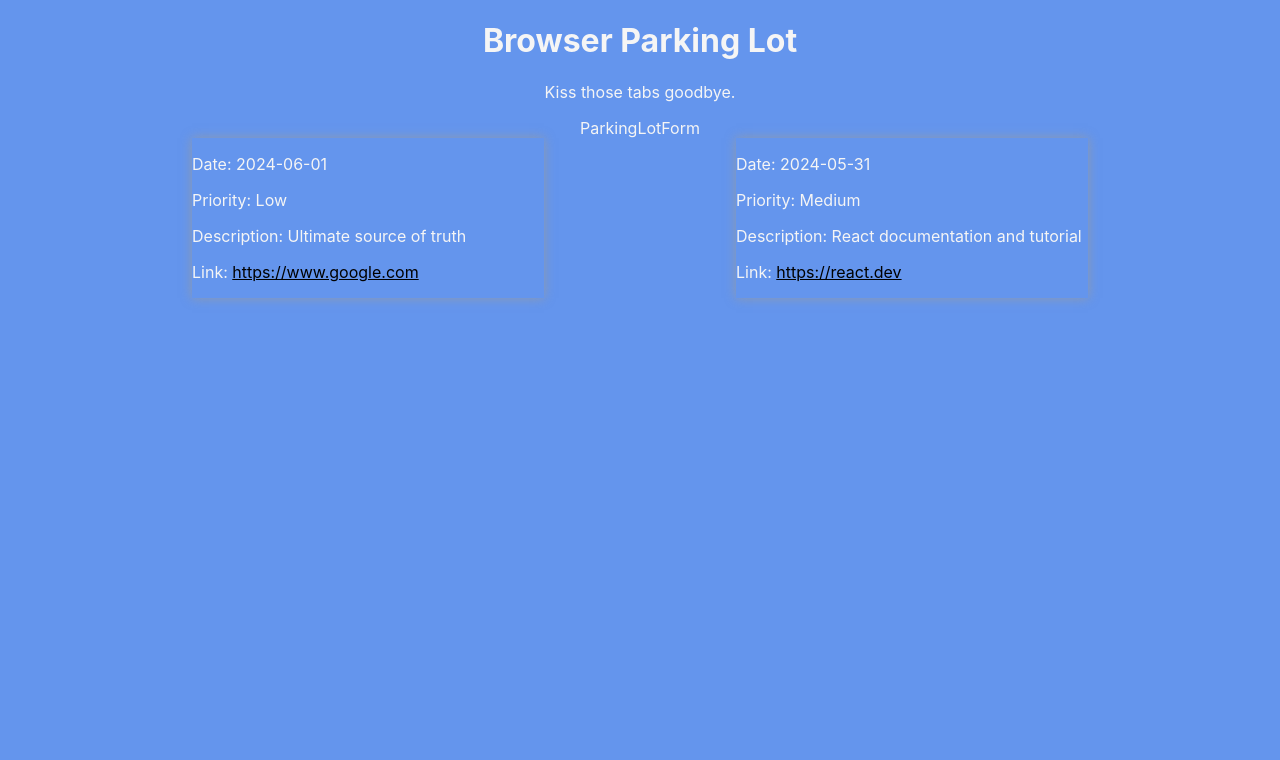
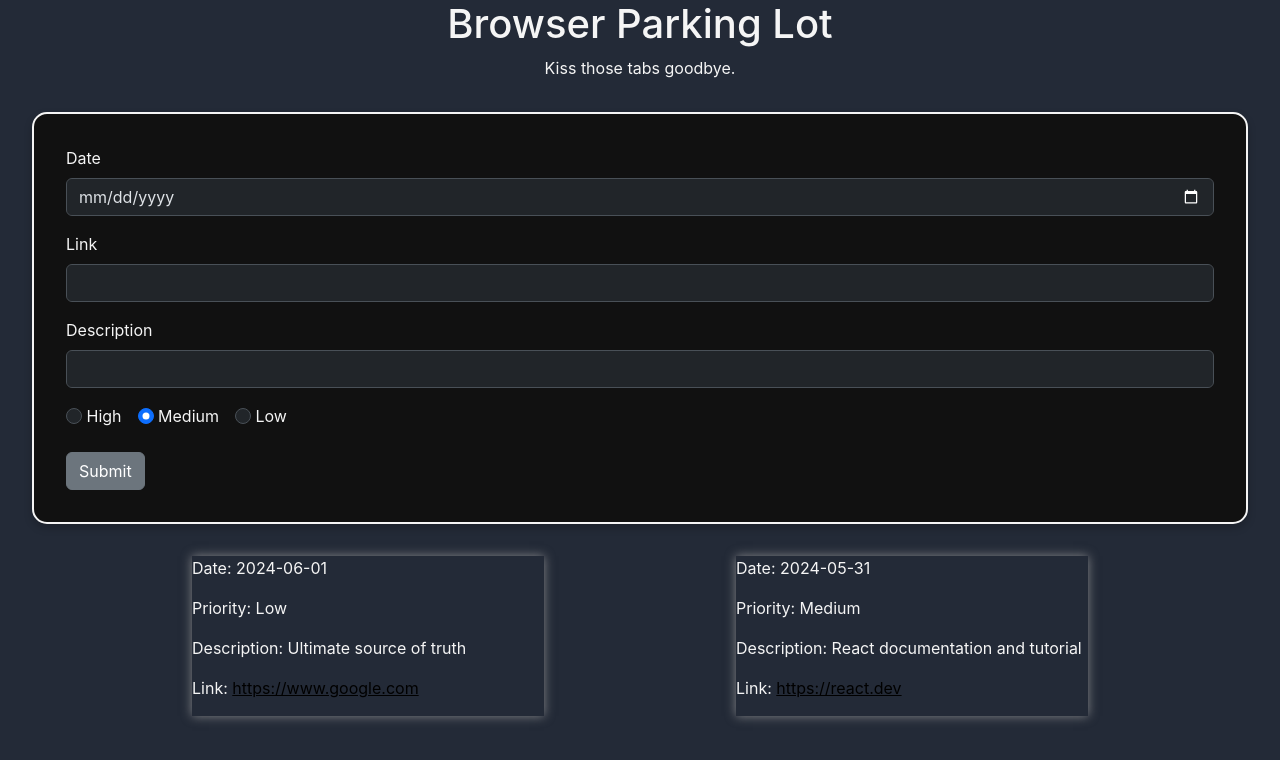
Before and after one commit to sinefileblue/reactParkingLot, a React (Create React App) app: page / in a window 1280 px wide. Shown: the top 760 px of the page. Built offline with nearby package versions, Linux system fonts and the light colour scheme.

Commit message:
update parkinglotforms/lists and styling

```diff
--- a/package.json
+++ b/package.json
@@ -6,10 +6,12 @@
   "dependencies": {
     "@testing-library/react": "^13.4.0",
     "@testing-library/user-event": "^13.5.0",
+    "bootstrap": "^5.3.3",
     "nanoid": "^5.0.7",
     "react": "^18.3.1",
     "react-dom": "^18.3.1",
-    "react-scripts": "5.0.1"
+    "react-scripts": "5.0.1",
+    "reactstrap": "^9.2.2"
   },
   "scripts": {
     "start": "react-scripts start",
--- /dev/null
+++ b/src/components/ParkingLotForm/ParkingLotForm.css
@@ -0,0 +1,10 @@
+.parking-lot-form {
+    margin: 2rem;
+    border: 2px solid whitesmoke;
+    border-radius: 15px;
+    box-shadow: 0 4px 8px rgba(0, 0, 0, 0.2);;
+    background-color: #111111;
+    padding: 2rem;
+    text-align: left;
+
+}
--- a/src/components/ParkingLotForm/ParkingLotForm.jsx
+++ b/src/components/ParkingLotForm/ParkingLotForm.jsx
@@ -1,7 +1,108 @@
-import React from 'react';
+import React, { useState } from 'react';
+import { Form, Button, FormGroup, Label, Input } from 'reactstrap';
+import './ParkingLotForm.css';
+
+const PRIORITIES = {
+    Low: 'Low',
+    Medium: 'Medium',
+    High: 'High',
+}
+
+
 
 export default function ParkingLotForm() {
+
+    const [date, setDate] = useState('');
+    const [link, setLink] = useState('');
+    const [description, setDescription] = useState('');
+    const [priority, setPriority] = useState(PRIORITIES.Medium);
+
+    function handleDateChange(e) {
+      setDate(e.target.value);
+    }
+
+    function handleLinkChange(e) {
+      setLink(e.target.value);
+    }
+
+    function handleDescriptionChange(e) {
+      setDescription(e.target.value);
+    }
+
   return (
-    <div>ParkingLotForm</div>
+    <Form data-bs-theme="dark" className="parking-lot-form">
+      <FormGroup className="parking-lot-row">
+        <Label hmtlFor= "link-date">Date</Label>
+        <Input
+            type="date"
+            name="date"
+            id="link-date"
+            value={date}
+            onChange={handleDateChange}
+            required
+        />
+      </FormGroup>
+      <FormGroup className="parking-lot-row">
+          <Label htmlFor="link-url">Link</Label>
+          <Input
+              type="url"
+              name="link"
+              id="link-url"
+              value={link}
+              onChange={handleLinkChange}
+              required
+          />
+      </FormGroup>
+      <FormGroup className="parking-lot-row">
+          <Label htmlFor="link-description">Description</Label>
+          <Input
+              type="text"
+              name="description"
+              id="link-description"
+              value={description}
+              onChange={handleDescriptionChange}
+              required
+          />
+      </FormGroup>
+      <FormGroup className="parking-lot-row">
+          <Input
+              type="radio"
+              name="radio-priority"
+              value={PRIORITIES.High}
+              checked={priority === PRIORITIES.High}
+              id="prio-high"
+          />
+          {'  '}
+          <Label htmlFor="prio-high"  className="me-3">
+            High
+          </Label>
+          <Input
+              type="radio"
+              name="radio-priority"
+              value={PRIORITIES.Medium}
+              checked={priority === PRIORITIES.Medium}
+              id="prio-medium"
+          />
+          {'  '}
+          <Label htmlFor="prio-medium"  className="me-3">
+            Medium
+          </Label>
+          <Input
+              type="radio"
+              name="radio-priority"
+              value={PRIORITIES.Low}
+              checked={priority === PRIORITIES.Low}
+              id="prio-low"
+          />
+          {'  '}
+          <Label htmlFor="prio-low" className="me-3">
+            Low
+          </Label>
+
+      </FormGroup>
+      <Button type="submit">
+          Submit
+      </Button>
+    </Form>
   )
 }
--- a/src/index.css
+++ b/src/index.css
@@ -1,6 +1,6 @@
 body {
   color: whitesmoke;
-  background-color: cornflowerblue;
+  background-color: #232a37;
   margin: 0;
   font-family: -apple-system, BlinkMacSystemFont, 'Segoe UI', 'Roboto', 'Oxygen',
     'Ubuntu', 'Cantarell', 'Fira Sans', 'Droid Sans', 'Helvetica Neue',
--- a/src/index.js
+++ b/src/index.js
@@ -1,6 +1,6 @@
 import React from 'react';
-
 import ReactDOM from 'react-dom/client';
+import 'bootstrap/dist/css/bootstrap.min.css';
 import './index.css';
 import App from './App';
 
```
Also changed, not shown: src/App.js (+12 -15 lines), 1 other file (tests, documents, lock files or other folders).
